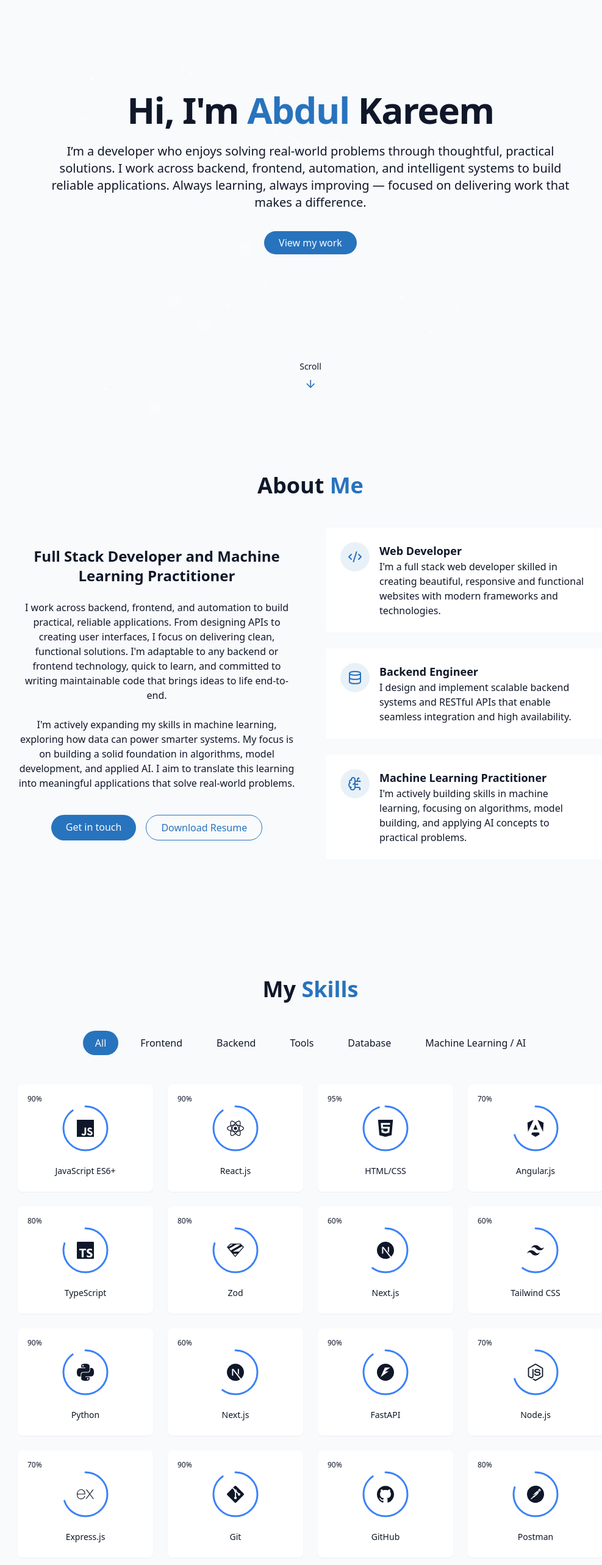
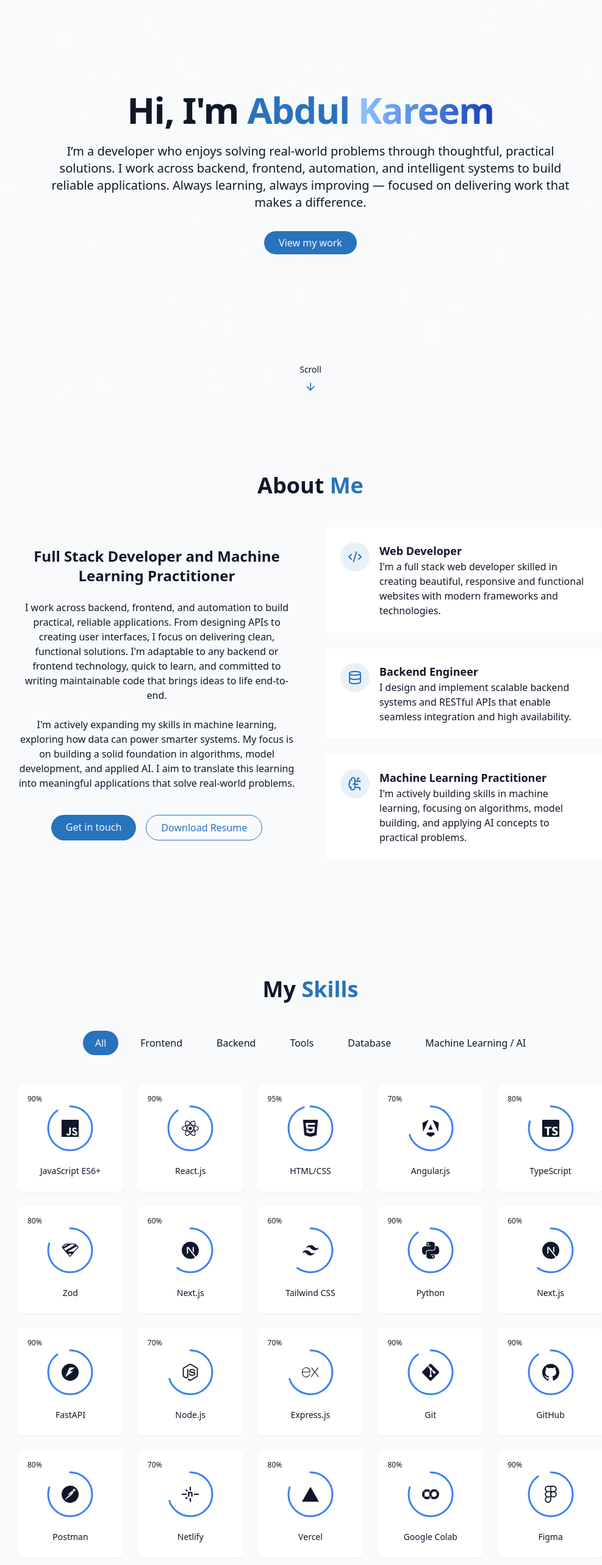
Before and after one commit to abdul-kareem-2410/react-portfolio, a React (Vite) app: page / in a window 1280 px wide. Shown: the part 120-2686 px from the top of the page at 61% size, without its empty margins (131-1118 px from the left). Built offline with nearby package versions, Linux system fonts and the light colour scheme.

Commit message:
Design changes

```diff
--- a/package.json
+++ b/package.json
@@ -14,11 +14,14 @@
     "@tailwindcss/vite": "^4.1.8",
     "class-variance-authority": "^0.7.1",
     "clsx": "^2.1.1",
+    "framer-motion": "^12.19.1",
     "lucide-react": "^0.513.0",
     "react": "^19.1.0",
     "react-dom": "^19.1.0",
     "react-icons": "^5.5.0",
+    "react-parallax-tilt": "^1.7.298",
     "react-router-dom": "^7.6.2",
+    "swiper": "^11.2.8",
     "tailwind-merge": "^3.3.0",
     "tailwindcss": "^4.1.8"
   },
--- a/src/components/HeroSection.jsx
+++ b/src/components/HeroSection.jsx
@@ -9,9 +9,11 @@ export const HeroSection = () => {
             <div className="container max-w-4xl mx-auto px-4 text-center z-10">
                 <div className="space-y-6">
                     <h1 className="text-4xl md:text-6xl font-bold tracking-tight">
-                        <span className="opacity-0 animate-fade-in">Hi, I'm</span>
-                        <span className="text-primary opacity-0 animate-fade-in-delay-1"> Abdul</span>
-                        <span className="text-gradient opacity-0 animate-fade-in-delay-2"> Kareem</span>
+                        <span className="opacity-0 animate-fade-in">Hi, I'm </span>
+                        <span className="text-primary opacity-0 animate-fade-in-delay-1">Abdul </span>
+                        <span className="opacity-0 animate-fade-in-delay-2 bg-gradient-to-r from-blue-300 to-blue-800 bg-clip-text text-transparent">Kareem
+</span>
+
                     </h1>
 
                     <p className="text-lg md:text-xl text-muted-foreground max-2-2xl mx-auto opacity-0 animate-fade-in-delay-3 ">
--- a/src/components/SkillsSection.jsx
+++ b/src/components/SkillsSection.jsx
@@ -59,9 +59,9 @@ const skills = [
   { name: "Google Colab", level: 80, category: "Tools" },
   { name: "Figma", level: 90, category: "Tools" },
 
-  { name: "SQL Basics", level: 80, category: "Database" },
+  { name: "SQL Basics", level: 70, category: "Database" },
   { name: "PostgreSQL", level: 80, category: "Database" },
-  { name: "MongoDB", level: 70, category: "Database" },
+  { name: "MongoDB", level: 60, category: "Database" },
 
   { name: "Pandas", level: 70, category: "Machine Learning / AI" },
   { name: "NumPy", level: 70, category: "Machine Learning / AI" },
@@ -101,7 +101,7 @@ export const SkillsSection = () => {
           ))}
         </div>
 
-        <div className="grid grid-cols-2 md:grid-cols-2 lg:grid-cols-4 gap-6">
+        <div className="grid grid-cols-2 md:grid-cols-2 lg:grid-cols-5 gap-6">
           {filteredSkills.map((skill, key) => {
             const radius = 36;
             const circumference = 2 * Math.PI * radius;
@@ -111,6 +111,7 @@ export const SkillsSection = () => {
               <div key={key} className="relative bg-card p-6 rounded-lg shadow-xs card-hover flex flex-col items-center">
                 <div  className="absolute top-4 left-4 text-xs text-muted-foreground">{skill.level}%</div>
                 <div className="relative w-24 h-24">
+
                   <svg className="w-full h-full transform -rotate-90">
                     <circle
                       cx="50%"
@@ -124,6 +125,7 @@ export const SkillsSection = () => {
                       strokeLinecap="round"
                     />
                   </svg>
+
                   <div className="absolute inset-0 flex items-center justify-center text-secondary">
                     {skillIcons[skill.name] || <span className="text-xs">?</span>}
                   </div>
--- a/src/components/StarBackground.jsx
+++ b/src/components/StarBackground.jsx
@@ -73,7 +73,7 @@ export const StarBackground = () => {
             {meteors.map((meteor) => (
                 <div key={meteor.id} className="meteor animate-meteor" style={{
                     width: meteor.size * 70 + "px" ,
-                    height: meteor.size * 2 + "px" ,
+                    height: meteor.size * 1.5 + "px" ,
                     left: meteor.x + "%" ,
                     top: meteor.y + "%" ,
                     animationDelay: meteor.delay ,
--- a/src/index.css
+++ b/src/index.css
@@ -1,4 +1,6 @@
 @import "tailwindcss";
+@import "swiper/css";
+@import "swiper/css/navigation";
 
 @theme {
   --color-border: hsl(var(--border));
@@ -85,7 +87,7 @@
 
     --card: 222 47% 8%;
 
-    --primary: 210 70% 50%;
+    --primary: 210 70% 40%;
     --primary-foreground: 213 31% 91%;
 
     --border: 217 33% 20%;
```
Also changed, not shown: public/profile-placeholder.jpg (added), 1 other file (tests, documents, lock files or other folders).
